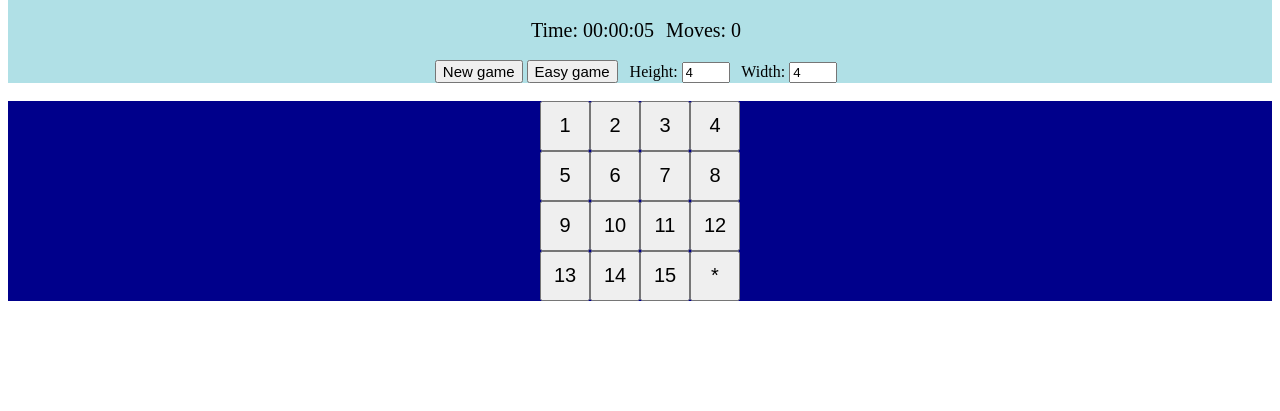
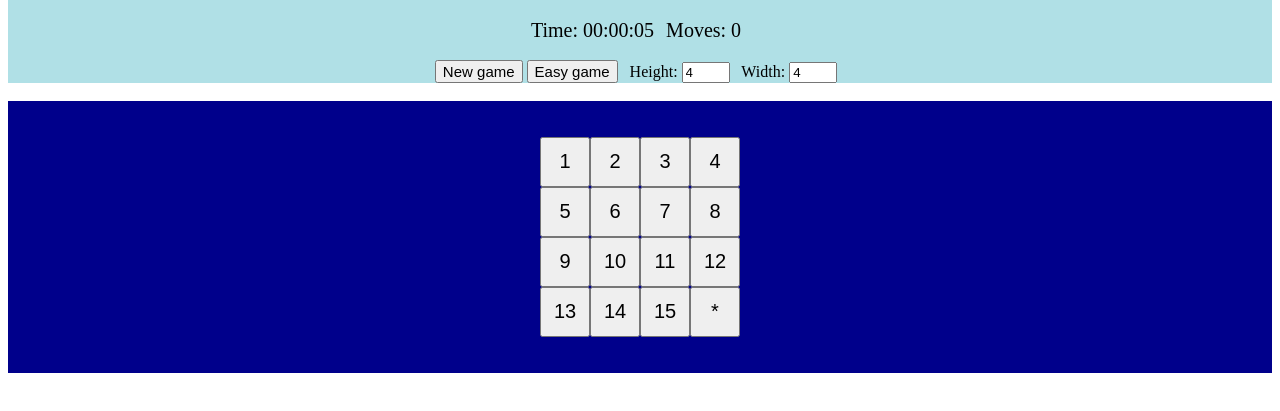
Before and after one commit to hudeven/puzzle15, a plain HTML site: page index.html in a window 1280 px wide. Shown: the part 87-498 px from the top of the page. Drawn offline with Linux system fonts and the light colour scheme.

Commit message:
add extra space for the top and bottom of the board

```diff
--- a/index.html
+++ b/index.html
@@ -84,7 +84,10 @@ function init() {
     //initialize moves
     initMove();
     //clear the container
-	document.getElementById("board").innerHTML="";
+    var boardElem = document.getElementById("board");
+    boardElem.innerHTML = "";
+    boardElem.appendChild(document.createElement('br'));
+    boardElem.appendChild(document.createElement('br'));
 
     HEIGHT = document.getElementById("iHeight").value;
     WIDTH = document.getElementById("iWidth").value;
@@ -108,10 +111,9 @@ function init() {
 
 		var node = document.createTextNode(content);
 		lab.appendChild(node);
-		var elem = document.getElementById("board");
-		elem.appendChild(lab);
+		boardElem.appendChild(lab);
         if(j==WIDTH-1)
-            elem.appendChild(document.createElement('br'));
+            boardElem.appendChild(document.createElement('br'));
         if(i==6) {
             i = i;
         }
@@ -119,6 +121,10 @@ function init() {
 		posArray[i][j].id = lab.id;
 		posArray[i][j].content = content;
 	}
+    boardElem.appendChild(document.createElement('br'));
+    boardElem.appendChild(document.createElement('br'));
+
+
 }
 
 //on click event for each block button
```
